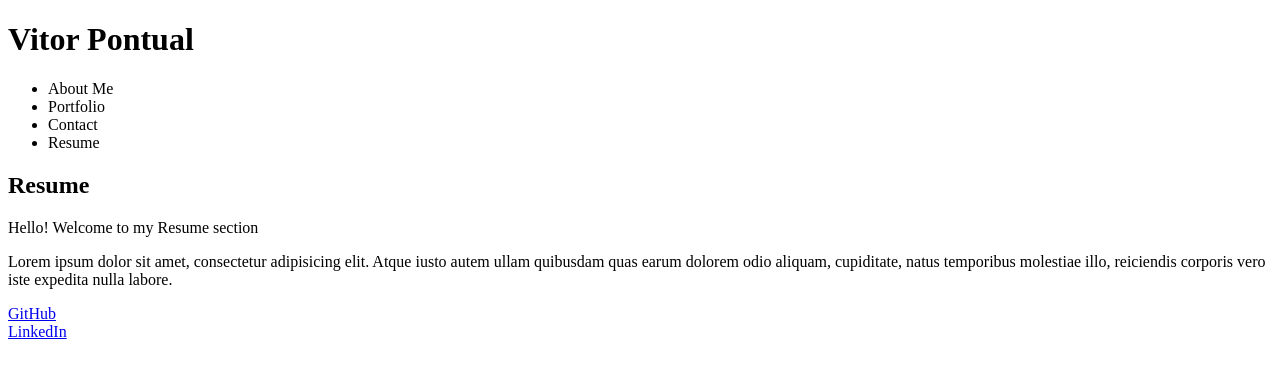
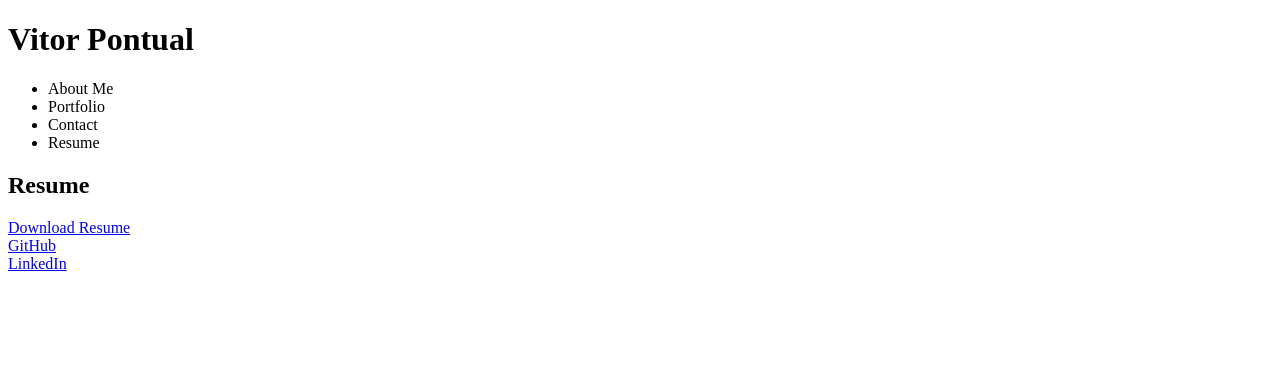
Before and after one commit to vpontual/react-portfolio, a React (Vite) app in the folder client/: page / in a window 1280 px wide. Both pictures are taken after a click on the item "Resume". Shown: the top 378 px of the page. Built offline with nearby package versions, Linux system fonts and the light colour scheme.

Commit message:
added resume text and sample file for download

```diff
--- a/client/src/components/Resume.jsx
+++ b/client/src/components/Resume.jsx
@@ -2,13 +2,9 @@ const Resume = () => {
   return (
     <section>
       <h2>Resume</h2>
-      <p>Hello! Welcome to my Resume section</p>
-      <p>
-        Lorem ipsum dolor sit amet, consectetur adipisicing elit. Atque iusto
-        autem ullam quibusdam quas earum dolorem odio aliquam, cupiditate, natus
-        temporibus molestiae illo, reiciendis corporis vero iste expedita nulla
-        labore.
-      </p>
+      <a href="./public/documents/resume.txt" download>
+        Download Resume
+      </a>
     </section>
   );
 };
```
Also changed, not shown: client/public/documents/resume.txt (added).
